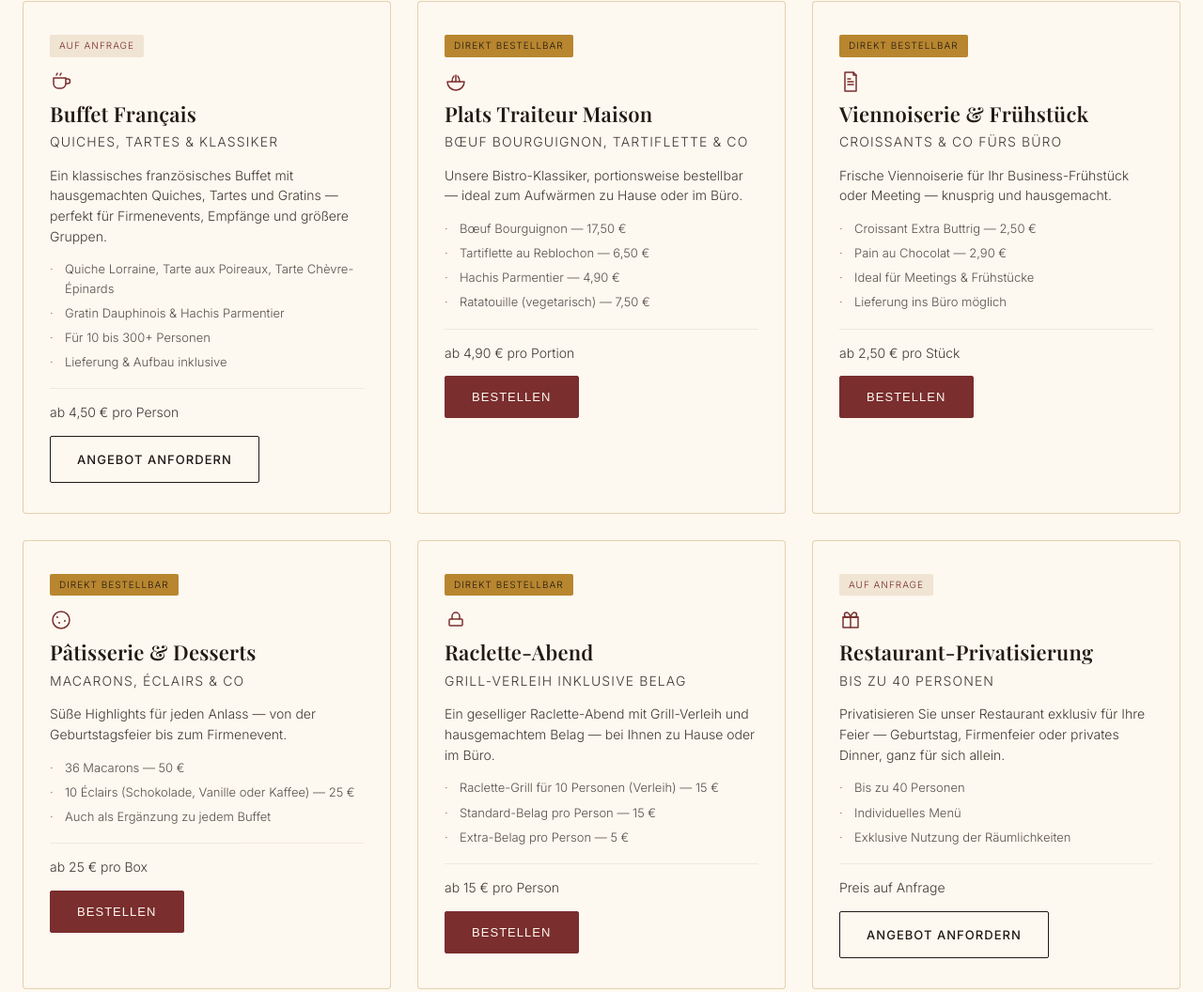
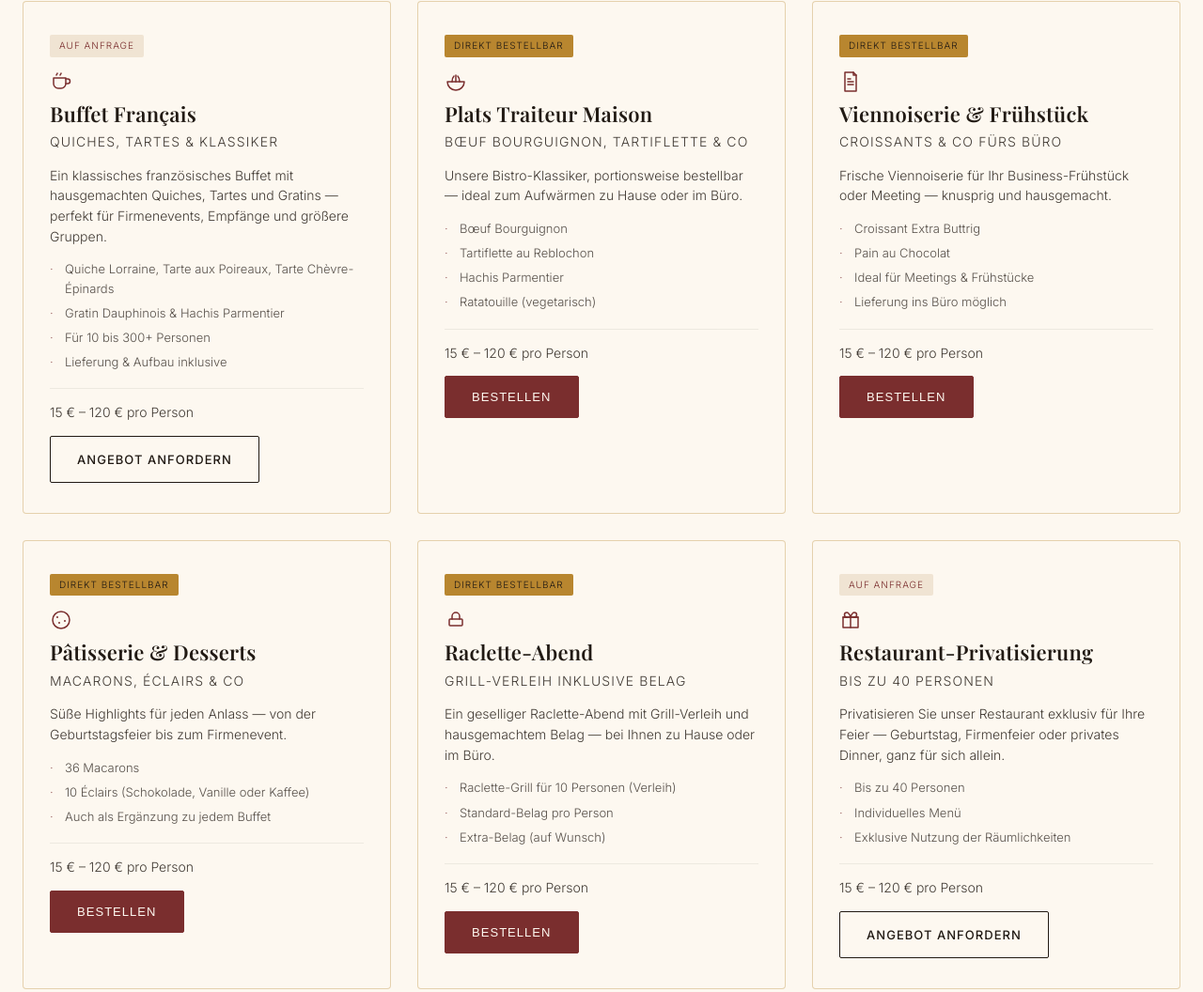
Before and after one commit to smartstocking/chez-emil-catering-site, a plain HTML site: page index.html in a window 1280 px wide. Shown: the part 2792-3848 px from the top of the page at 94% size. Drawn offline with nearby package versions, Linux system fonts and the light colour scheme.

Commit message:
Add files via upload

```diff
--- a/index.html
+++ b/index.html
@@ -38,7 +38,7 @@
     "name": "Berlin"
   },
   "servesCuisine": "French",
-  "priceRange": "€2-€120",
+  "priceRange": "€15-€120",
   "aggregateRating": {
     "@type": "AggregateRating",
     "ratingValue": "4.8",
@@ -276,7 +276,7 @@
           <li data-i18n="offers.c1.li3">Für 10 bis 300+ Personen</li>
           <li data-i18n="offers.c1.li4">Lieferung &amp; Aufbau inklusive</li>
         </ul>
-        <p class="price-hint"><span data-i18n="offers.c1.price">ab 4,50&nbsp;€ pro Person</span></p>
+        <p class="price-hint"><span data-i18n="offers.pricerange">15 € – 120 € pro Person</span></p>
         <a href="#anfragen" class="btn btn-outline" data-i18n="offers.cta.quote">Angebot anfordern</a>
       </div>
 
@@ -287,12 +287,12 @@
         <p class="offer-kicker" data-i18n="offers.c2.kicker">BŒUF BOURGUIGNON, TARTIFLETTE &amp; CO</p>
         <p data-i18n="offers.c2.desc">Unsere Bistro-Klassiker, portionsweise bestellbar — ideal zum Aufwärmen zu Hause oder im Büro.</p>
         <ul>
-          <li data-i18n="offers.c2.li1">Bœuf Bourguignon — 17,50&nbsp;€</li>
-          <li data-i18n="offers.c2.li2">Tartiflette au Reblochon — 6,50&nbsp;€</li>
-          <li data-i18n="offers.c2.li3">Hachis Parmentier — 4,90&nbsp;€</li>
-          <li data-i18n="offers.c2.li4">Ratatouille (vegetarisch) — 7,50&nbsp;€</li>
+          <li data-i18n="offers.c2.li1">Bœuf Bourguignon</li>
+          <li data-i18n="offers.c2.li2">Tartiflette au Reblochon</li>
+          <li data-i18n="offers.c2.li3">Hachis Parmentier</li>
+          <li data-i18n="offers.c2.li4">Ratatouille (vegetarisch)</li>
         </ul>
-        <p class="price-hint"><span data-i18n="offers.c2.price">ab 4,90&nbsp;€ pro Portion</span></p>
+        <p class="price-hint"><span data-i18n="offers.pricerange">15 € – 120 € pro Person</span></p>
         <button type="button" class="btn btn-primary btn-order" data-order-item="Plats Traiteur Maison (Bœuf Bourguignon / Tartiflette / Hachis Parmentier / Ratatouille)" data-i18n="offers.cta.order">Bestellen</button>
       </div>
 
@@ -303,12 +303,12 @@
         <p class="offer-kicker" data-i18n="offers.c3.kicker">CROISSANTS &amp; CO FÜRS BÜRO</p>
         <p data-i18n="offers.c3.desc">Frische Viennoiserie für Ihr Business-Frühstück oder Meeting — knusprig und hausgemacht.</p>
         <ul>
-          <li data-i18n="offers.c3.li1">Croissant Extra Buttrig — 2,50&nbsp;€</li>
-          <li data-i18n="offers.c3.li2">Pain au Chocolat — 2,90&nbsp;€</li>
+          <li data-i18n="offers.c3.li1">Croissant Extra Buttrig</li>
+          <li data-i18n="offers.c3.li2">Pain au Chocolat</li>
           <li data-i18n="offers.c3.li3">Ideal für Meetings &amp; Frühstücke</li>
           <li data-i18n="offers.c3.li4">Lieferung ins Büro möglich</li>
         </ul>
-        <p class="price-hint"><span data-i18n="offers.c3.price">ab 2,50&nbsp;€ pro Stück</span></p>
+        <p class="price-hint"><span data-i18n="offers.pricerange">15 € – 120 € pro Person</span></p>
         <button type="button" class="btn btn-primary btn-order" data-order-item="Viennoiserie &amp; Frühstück (Croissants / Pains au Chocolat)" data-i18n="offers.cta.order">Bestellen</button>
       </div>
 
@@ -319,11 +319,11 @@
         <p class="offer-kicker" data-i18n="offers.c4.kicker">MACARONS, ÉCLAIRS &amp; CO</p>
         <p data-i18n="offers.c4.desc">Süße Highlights für jeden Anlass — von der Geburtstagsfeier bis zum Firmenevent.</p>
         <ul>
-          <li data-i18n="offers.c4.li1">36 Macarons — 50&nbsp;€</li>
-          <li data-i18n="offers.c4.li2">10 Éclairs (Schokolade, Vanille oder Kaffee) — 25&nbsp;€</li>
+          <li data-i18n="offers.c4.li1">36 Macarons</li>
+          <li data-i18n="offers.c4.li2">10 Éclairs (Schokolade, Vanille oder Kaffee)</li>
           <li data-i18n="offers.c4.li3">Auch als Ergänzung zu jedem Buffet</li>
         </ul>
-        <p class="price-hint"><span data-i18n="offers.c4.price">ab 25&nbsp;€ pro Box</span></p>
+        <p class="price-hint"><span data-i18n="offers.pricerange">15 € – 120 € pro Person</span></p>
         <button type="button" class="btn btn-primary btn-order" data-order-item="Pâtisserie &amp; Desserts (Macarons / Éclairs)" data-i18n="offers.cta.order">Bestellen</button>
       </div>
 
@@ -334,11 +334,11 @@
         <p class="offer-kicker" data-i18n="offers.c5.kicker">GRILL-VERLEIH INKLUSIVE BELAG</p>
         <p data-i18n="offers.c5.desc">Ein geselliger Raclette-Abend mit Grill-Verleih und hausgemachtem Belag — bei Ihnen zu Hause oder im Büro.</p>
         <ul>
-          <li data-i18n="offers.c5.li1">Raclette-Grill für 10 Personen (Verleih) — 15&nbsp;€</li>
-          <li data-i18n="offers.c5.li2">Standard-Belag pro Person — 15&nbsp;€</li>
-          <li data-i18n="offers.c5.li3">Extra-Belag pro Person — 5&nbsp;€</li>
+          <li data-i18n="offers.c5.li1">Raclette-Grill für 10 Personen (Verleih)</li>
+          <li data-i18n="offers.c5.li2">Standard-Belag pro Person</li>
+          <li data-i18n="offers.c5.li3">Extra-Belag (auf Wunsch)</li>
         </ul>
-        <p class="price-hint"><span data-i18n="offers.c5.price">ab 15&nbsp;€ pro Person</span></p>
+        <p class="price-hint"><span data-i18n="offers.pricerange">15 € – 120 € pro Person</span></p>
         <button type="button" class="btn btn-primary btn-order" data-order-item="Raclette-Abend (Grill-Verleih + Belag)" data-i18n="offers.cta.order">Bestellen</button>
       </div>
 
@@ -353,7 +353,7 @@
           <li data-i18n="offers.c6.li2">Individuelles Menü</li>
           <li data-i18n="offers.c6.li3">Exklusive Nutzung der Räumlichkeiten</li>
         </ul>
-        <p class="price-hint"><span data-i18n="offers.c6.price">Preis auf Anfrage</span></p>
+        <p class="price-hint"><span data-i18n="offers.pricerange">15 € – 120 € pro Person</span></p>
         <a href="#anfragen" class="btn btn-outline" data-i18n="offers.cta.quote">Angebot anfordern</a>
       </div>
 
@@ -364,15 +364,15 @@
         <p class="offer-kicker" data-i18n="offers.c7.kicker">FÜR EINEN REIBUNGSLOSEN ABLAUF</p>
         <p data-i18n="offers.c7.desc">Servicepersonal und Aufräumkraft für einen reibungslosen Ablauf Ihres Events.</p>
         <ul>
-          <li data-i18n="offers.c7.li1">Servicepersonal — 25&nbsp;€ / Stunde</li>
-          <li data-i18n="offers.c7.li2">Aufräumkraft — 25&nbsp;€ / Stunde</li>
+          <li data-i18n="offers.c7.li1">Servicepersonal</li>
+          <li data-i18n="offers.c7.li2">Aufräumkraft</li>
           <li data-i18n="offers.c7.li3">Auf Wunsch als Ergänzung zu jeder Bestellung</li>
         </ul>
-        <p class="price-hint"><span data-i18n="offers.c7.price">ab 25&nbsp;€ pro Stunde</span></p>
+        <p class="price-hint"><span data-i18n="offers.pricerange">15 € – 120 € pro Person</span></p>
         <a href="#anfragen" class="btn btn-outline" data-i18n="offers.cta.quote">Angebot anfordern</a>
       </div>
     </div>
-    <p class="offers-note" data-i18n="offers.pricenote">Klassiker aus unserem Sortiment können Sie direkt bestellen — für größere Events, Privatisierungen oder individuelle Wünsche erstellen wir Ihnen gerne ein persönliches Angebot.</p>
+    <p class="offers-note" data-i18n="offers.pricenote">Unsere Preise liegen je nach Menü, Gruppengröße und Anlass zwischen 15 € und 120 € pro Person — wir passen uns Ihrem Budget an. Klassiker aus unserem Sortiment können Sie direkt bestellen, für größere Events erstellen wir Ihnen gerne ein persönliches Angebot.</p>
   </div>
 </section>
 
```
